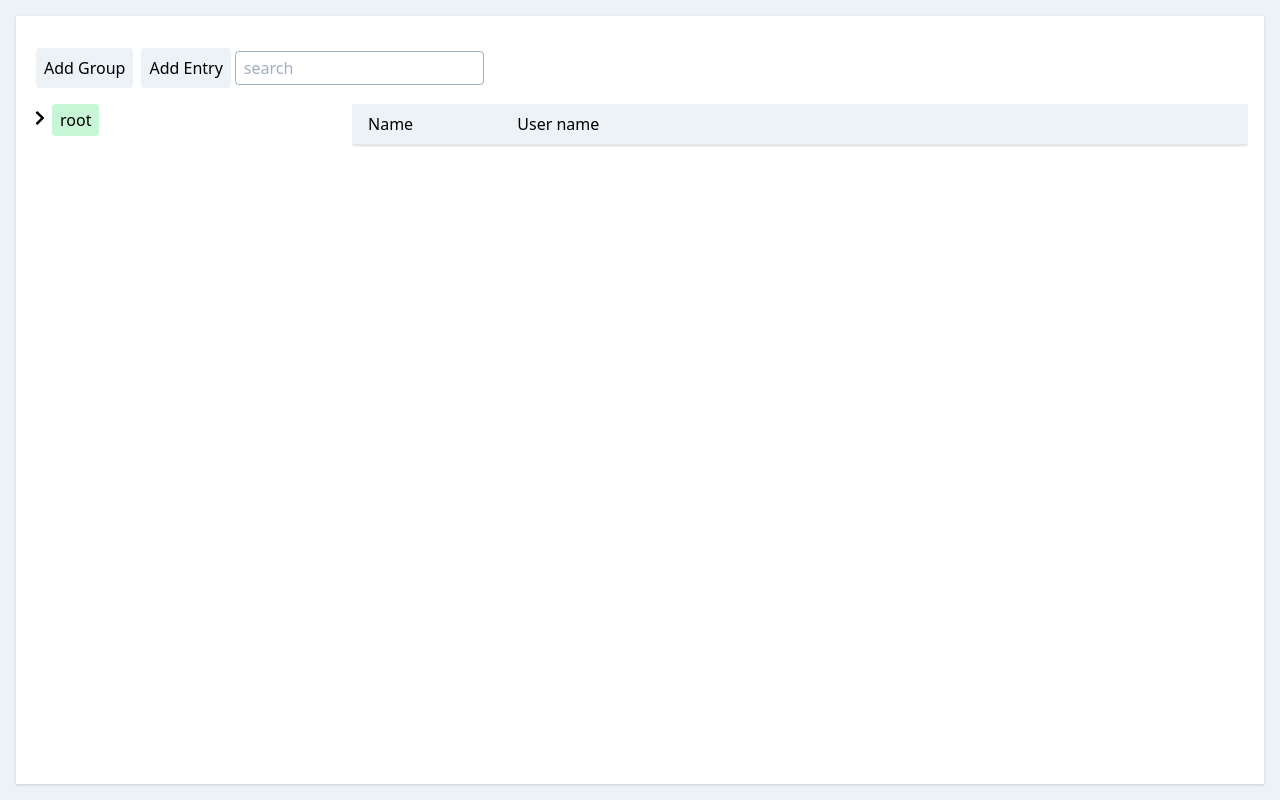
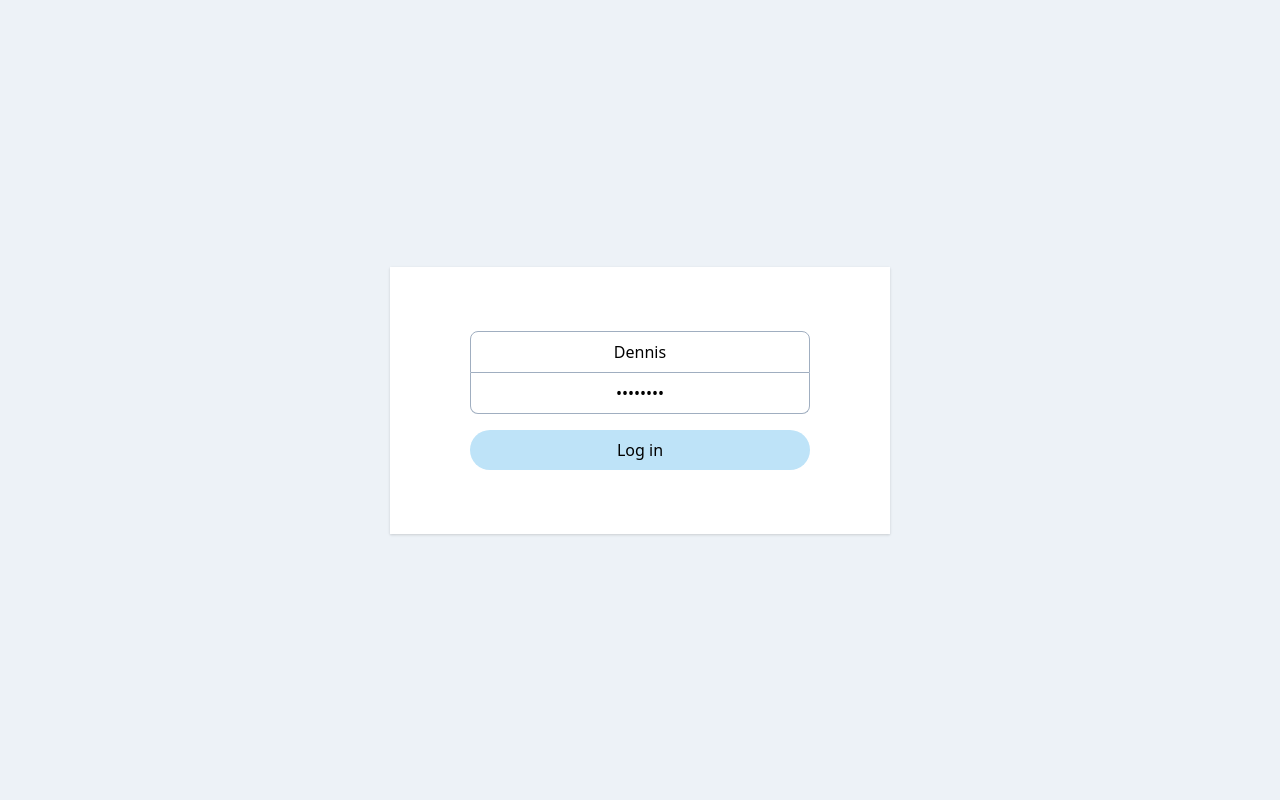
Before and after one commit to dmeelker/PasswordStoreClient, a React (Create React App) app: page / in a window 1280 px wide. Built offline with nearby package versions, Linux system fonts and the light colour scheme.

Commit message:
Empty api endpoints

```diff
--- a/src/App.tsx
+++ b/src/App.tsx
@@ -25,7 +25,7 @@ class App extends React.Component<Props, State> {
     EntryService.load();
 
     this.state = {
-      activeScreen: Screen.Overview
+      activeScreen: Screen.Login
     };
   }
 
--- a/src/Model/EntryService.ts
+++ b/src/Model/EntryService.ts
@@ -1,6 +1,7 @@
 import { PasswordGroup, PasswordEntry } from "./Model";
 import { Observable } from "./Observable";
 import NotificationService from "./NotificationService";
+import { savePasswords } from "../Services/ApiService";
 
 class EntryService {
     readonly root = new Observable<PasswordGroup>(new PasswordGroup("root"));
@@ -170,7 +171,9 @@ class EntryService {
     }
 
     private modelChanged() {
-        NotificationService.showNotification("Changes saved");
+        savePasswords("123", "lala").then((result) => {
+            NotificationService.showNotification("Changes saved");
+        });
     }
 
     public findGroupById(id: string) : PasswordGroup | null {
--- a/src/Screens/Login/Login.tsx
+++ b/src/Screens/Login/Login.tsx
@@ -1,5 +1,5 @@
 import React from 'react';
-import { performLogin } from '../../Services/LoginService';
+import { login } from '../../Services/ApiService';
 
 export interface LoginProps {
     loginSuccessful: () => any;
@@ -7,23 +7,24 @@ export interface LoginProps {
 
 export function Login(props: LoginProps) {
     const [loading, setLoading] = React.useState(false);
-    const [username, setUsername] = React.useState("");
-    const [password, setPassword] = React.useState("");
+    const [username, setUsername] = React.useState("Dennis");
+    const [password, setPassword] = React.useState("password");
 
     const handleSubmit = (e: React.FormEvent) => {
         e.preventDefault();
         setLoading(true);
 
-        performLogin(username, password).then((success) => {
+        login(username, password).then((success) => {
             props.loginSuccessful();
         });
     };
 
-    let button;
-    if (loading) {
-        button = <input type="submit" value="Log in" className="btn btn-primary w-full rounded-full mx-0" disabled/>
-    } else {
-        button = <input type="submit" value="Log in" className="btn btn-primary w-full rounded-full mx-0"/>
+    function renderLoginButton() {
+        if (loading) {
+            return <button type="submit" className="btn btn-primary w-full rounded-full mx-0" disabled>Logging in</button>;
+        } else {
+            return <button type="submit" className="btn btn-primary w-full rounded-full mx-0">Log in</button>;
+        }
     }
 
     return (
@@ -31,11 +32,11 @@ export function Login(props: LoginProps) {
         <div className="bg-white shadow p-4 m-auto px-20 py-16" style={{width: 500}}>
             <form onSubmit={handleSubmit}>
                 <div className="text-l leading-10 ">
-                    <input type="text" value={username} onChange={(e) => setUsername(e.target.value)} placeholder="User name" className="block w-full border border-gray-500 rounded-t-lg px-2 focus:outline-none text-center box-border"/>
-                    <input type="password" value={password} onChange={(e) => setPassword(e.target.value)} placeholder="Password" className="block w-full border border-t-0 border-gray-500 rounded-b-lg px-2 focus:outline-none text-center box-border"/>
+                    <input type="text" disabled={loading} value={username} onChange={(e) => setUsername(e.target.value)} placeholder="User name" className="block w-full border border-gray-500 rounded-t-lg px-2 focus:outline-none text-center box-border" required />
+                    <input type="password" disabled={loading} value={password} onChange={(e) => setPassword(e.target.value)} placeholder="Password" className="block w-full border border-t-0 border-gray-500 rounded-b-lg px-2 focus:outline-none text-center box-border" required />
                 </div>
                 <div className="text-center mt-4 mx-0 box-border">
-                    {button}
+                    {renderLoginButton()}
                 </div>
             </form>
         </div>
--- a/src/Screens/Overview/GroupList.tsx
+++ b/src/Screens/Overview/GroupList.tsx
@@ -55,6 +55,7 @@ export function GroupList(props: GroupListProps) {
       <GroupNode
         key={props.root.id}
         group={props.root}
+        collapsible={false}
         selectedGroup={props.selectedGroup}
         onGroupSelected={props.onGroupSelected}
         onPopupMenu={onPopupRequested}
@@ -66,13 +67,14 @@ export function GroupList(props: GroupListProps) {
 interface GroupNodeProps {
   group: PasswordGroup;
   selectedGroup: PasswordGroup | null;
+  collapsible: boolean;
   onGroupSelected: (newSelection: PasswordGroup) => any;
   onPopupMenu: (group: PasswordGroup, x: number, y: number) => void;
 }
 
 function GroupNode(props: GroupNodeProps) {
-  const [collapsed, setCollapsed] = React.useState(true);
-  const collapsible = props.group.groups.length > 0;
+  const [collapsed, setCollapsed] = React.useState(props.collapsible);
+  const collapsible = props.collapsible && props.group.groups.length > 0;
 
   function groupSelected(){
     props.onGroupSelected(props.group);
@@ -151,13 +153,14 @@ function GroupNode(props: GroupNodeProps) {
           onDrop={(e) => onDrop(e, props.group)}
           onClick={groupSelected}
           onDoubleClick={toggleCollapse}
-          onContextMenu={onContextMenu}>{props.group.name}</button>
+          onContextMenu={onContextMenu}>{props.group.name} ({props.group.entries.length})</button>
       </div>
       <div className={conditionalClass(collapsed, "hidden") + "pl-4"}>
         {props.group.groups.map((child) =>
           <GroupNode
             key={child.id}
             group={child}
+            collapsible={true}
             selectedGroup={props.selectedGroup}
             onGroupSelected={props.onGroupSelected}
             onPopupMenu={props.onPopupMenu}/>)
--- /dev/null
+++ b/src/Services/ApiService.ts
@@ -0,0 +1,15 @@
+export function login(username: string, password: string): Promise<string> {
+    return new Promise<string>((resolve, reject) => {
+        window.setTimeout(() => {
+            resolve("12345");
+        }, 2000);
+    });
+}
+
+export function savePasswords(userId: string, document: string): Promise<boolean> {
+    return new Promise<boolean>((resolve, reject) => {
+        window.setTimeout(() => {
+            resolve(true);
+        }, 2000);
+    });
+}
```
